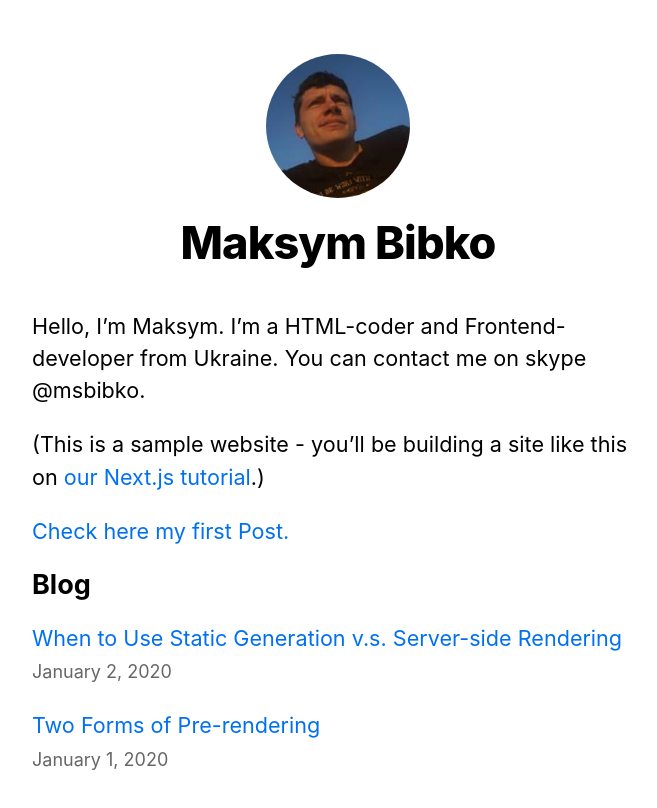
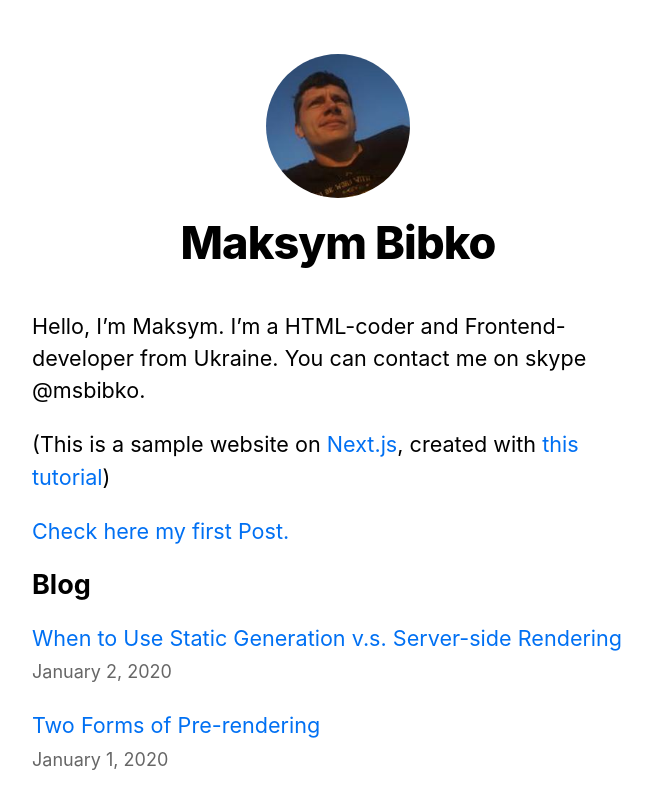
Before and after one commit to mbibko/nextjs-simple-blog, a Next.js app: page / in a window 1280 px wide. Shown: the top 808 px of the page, without its empty margins (302-959 px from the left). Built offline with nearby package versions, Linux system fonts and the light colour scheme.

Commit message:
Update index.js

```diff
--- a/pages/index.js
+++ b/pages/index.js
@@ -24,8 +24,8 @@ export default function Home({allPostsData}) {
       <section className={utilStyles.headingMd}>
         <p>Hello, I’m Maksym. I’m a HTML-coder and Frontend-developer from Ukraine. You can contact me on skype @msbibko.</p>
         <p>
-          (This is a sample website - you’ll be building a site like this on{' '}
-          <a href="https://nextjs.org/learn">our Next.js tutorial</a>.)
+          (This is a sample website on{' '}
+          <a href="https://nextjs.org">Next.js</a>, created with <a href="https://nextjs.org/learn/foundations/about-nextjs">this tutorial</a>)
         </p>
         <>
           <Link href="/posts/first-post">
```
